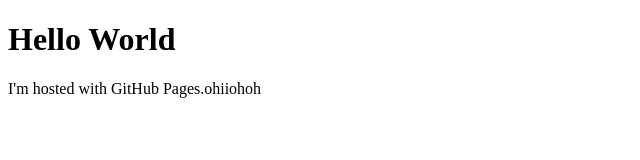
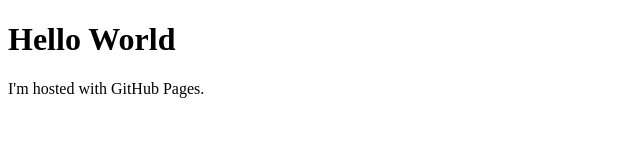
Before and after one commit to jiangwn815/jiangwn815.github.io, a plain HTML site: page index.html in a window 1280 px wide. Shown: the full height of the page, 0-640 px from the left. Drawn offline with Linux system fonts and the light colour scheme.

```diff
--- a/index.html
+++ b/index.html
@@ -2,6 +2,6 @@
 <html>
 <body>
 <h1>Hello World</h1>
-<p>I'm hosted with GitHub Pages.ohiiohoh</p>
+<p>I'm hosted with GitHub Pages.</p>
 </body>
 </html>
```
